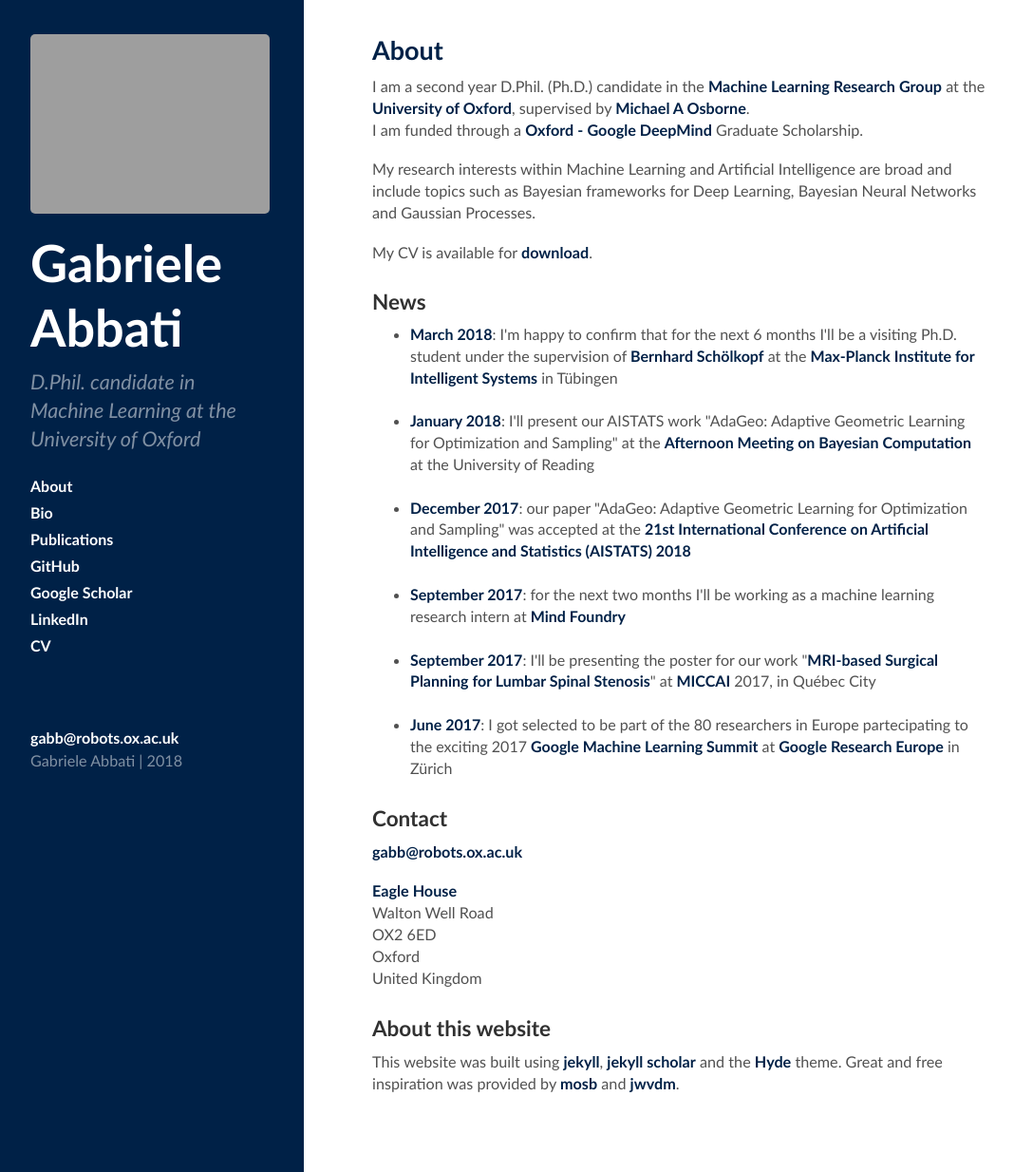
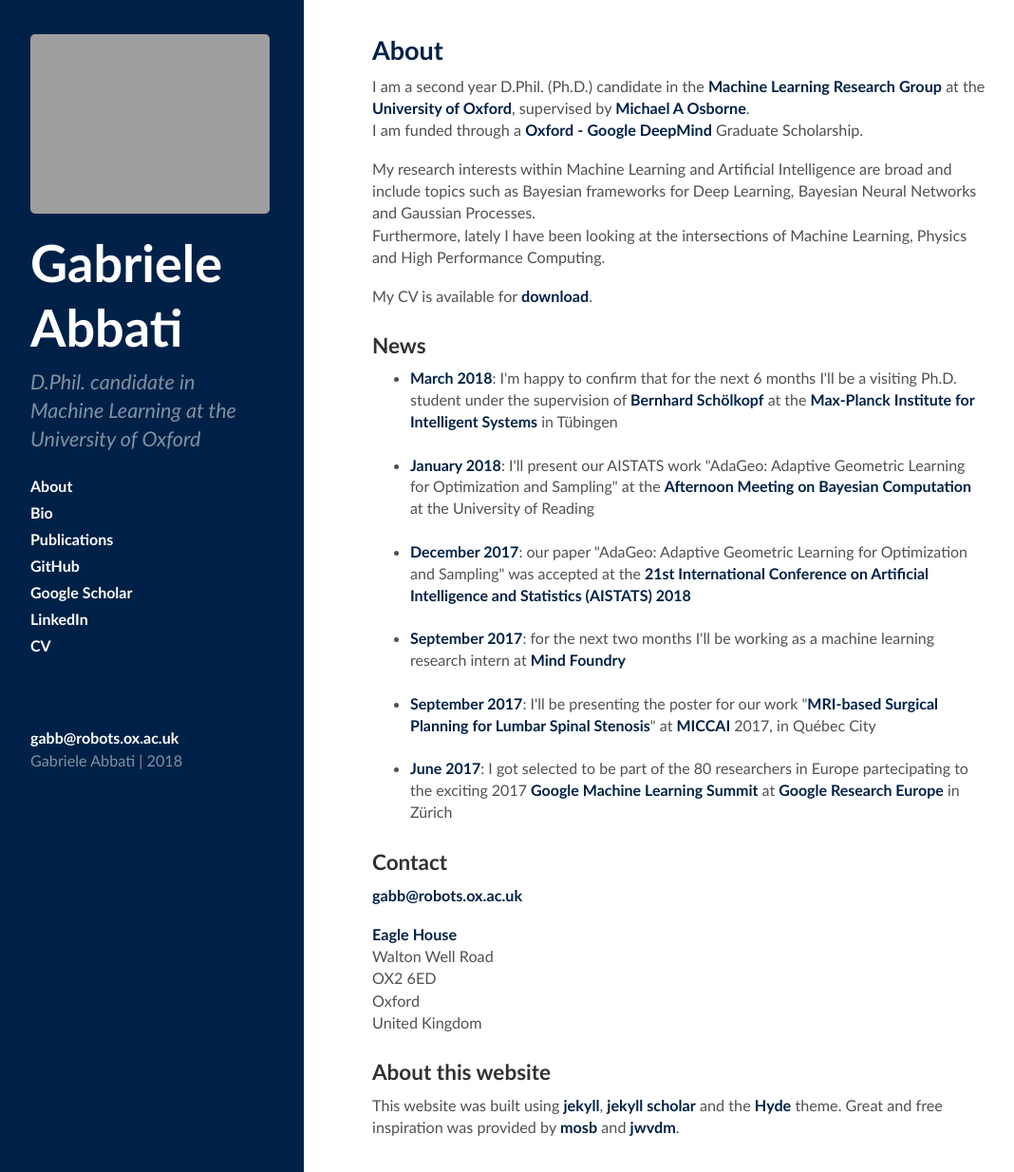
Before and after one commit to gabb7/robots_gabb, a Jekyll site: the page built from index.html, in a window 1280 px wide and 1234 px high. Shown: the whole window at 95% size, without its empty margins (4-1072 px from the left). Built offline with Jekyll 4.4.1, drawn with Linux system fonts in a browser that asks for light colours; Markdown is read by kramdown in place of the engine named in the settings; the list of posts is cut into pages by our own code.

Commit message:
Updated interests

```diff
--- a/index.html
+++ b/index.html
@@ -17,7 +17,8 @@ layout: default
     I am funded through a <b style="color:#002147";>Oxford -</b> <a href="https://deepmind.com/">Google DeepMind</a> Graduate Scholarship.
 </p>
 <p>
-    My research interests within Machine Learning and Artificial Intelligence are broad and include topics such as Bayesian frameworks for Deep Learning, Bayesian Neural Networks and Gaussian Processes.
+    My research interests within Machine Learning and Artificial Intelligence are broad and include topics such as Bayesian frameworks for Deep Learning, Bayesian Neural Networks and Gaussian Processes.<br />
+    Furthermore, lately I have been looking at the intersections of Machine Learning, Physics and High Performance Computing.
 </p>
 
 <p>
```
